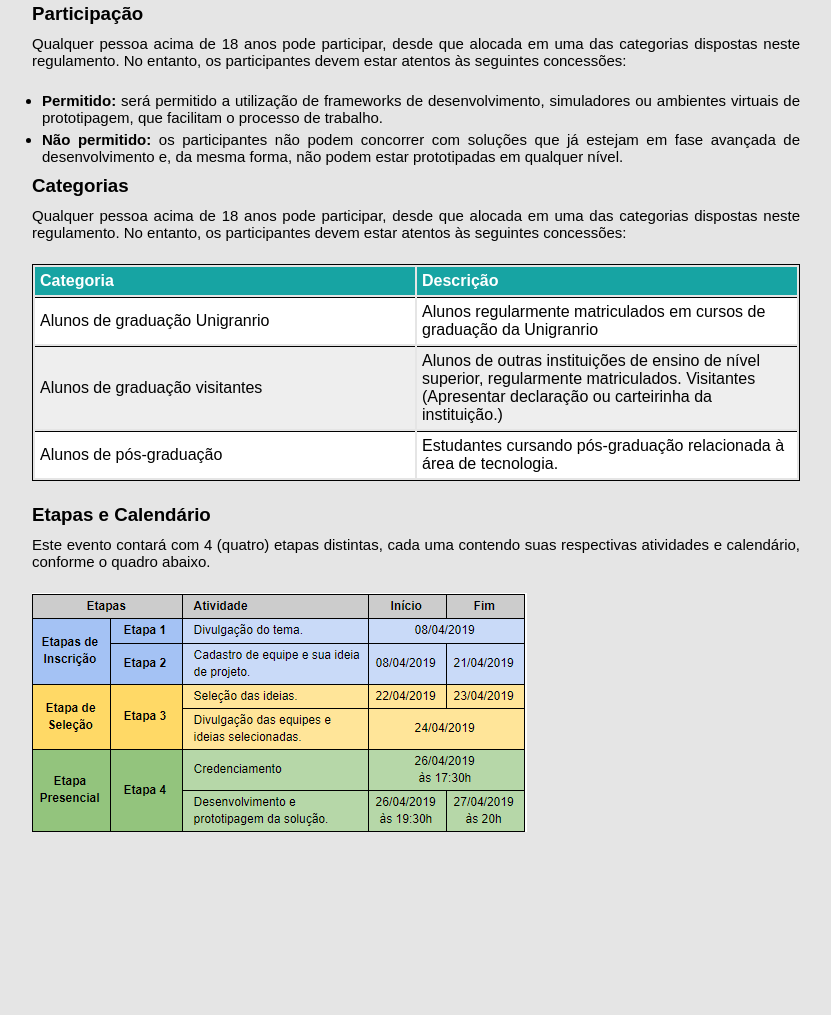
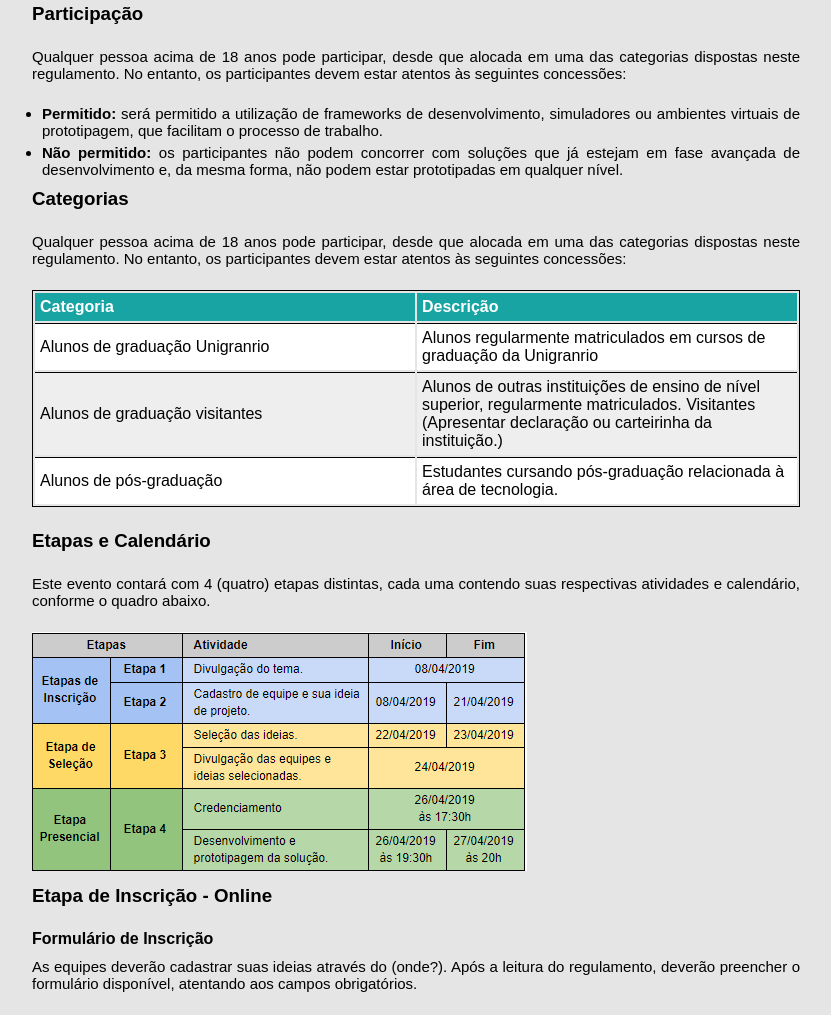
Before and after one commit to matheusboni28/hackathon2, a plain HTML site: page index.html in a window 1280 px wide. Shown: the part 459-1474 px from the top of the page, without its empty margins (224-1055 px from the left). Before the commit the page ends 1295 px from the top, so only its background shows below. Drawn offline with Linux system fonts and the light colour scheme.

Commit message:
Atualizando

```diff
--- a/estilos/main.css
+++ b/estilos/main.css
@@ -49,6 +49,7 @@
 .article-title{
     margin-top: 10px;
     font-family: Arial, Helvetica, sans-serif;
+    margin-bottom: 3%;
 }
 .article-text{
     margin-top: 10px;
@@ -159,3 +160,7 @@
 .desc{
     color: transparent;
 }
+
+.inscricao{
+    font-family: Arial, Helvetica, sans-serif;
+}
--- a/index.html
+++ b/index.html
@@ -26,8 +26,6 @@
             solucionem problemas pertinentes ao tema
             proposto, por meio da aplicação eficiente e inteligente das tendências tecnológicas disponíveis, em um tempo
             de trabalho limitado de 24 horas.</p>
-        <!-- <img class="content-image" src="imagens/hackathon-caxias-6.jpg"
-            alt="Equipe vencedora da primeira edição do hackthon mostrando o seu projeto vencedor."> -->
         <div class="imgefeito">
             <a href="https://youtu.be/YG8zmjHl5wQ">
                 <img class="content-image" src="imagens/hackathon-caxias-6.jpg"
@@ -87,14 +85,22 @@
                 </tbody>
 
             </table>
-
+        </article>
+        <article>
             <h3 class="article-title">Etapas e Calendário</h3>
             <p class="article-text">
                 Este evento contará com 4 (quatro) etapas distintas, cada uma contendo suas respectivas atividades e
                 calendário, conforme o quadro abaixo.
             </p>
             <img id="calendar" src="./imagens/calendario.PNG" alt="Calendário do hackathon">
-
+        </article>
+        <article class="inscricao">
+            <h3 class="article-title">Etapa de Inscrição - Online</h3>
+            <h4>Formulário de Inscrição</h4>
+            <p class="article-text">
+                As equipes deverão cadastrar suas ideias através do <site do evento> (onde?). Após a leitura do
+                    regulamento, deverão preencher o formulário disponível, atentando aos campos obrigatórios.
+            </p>
         </article>
     </section>
 </body>
```
